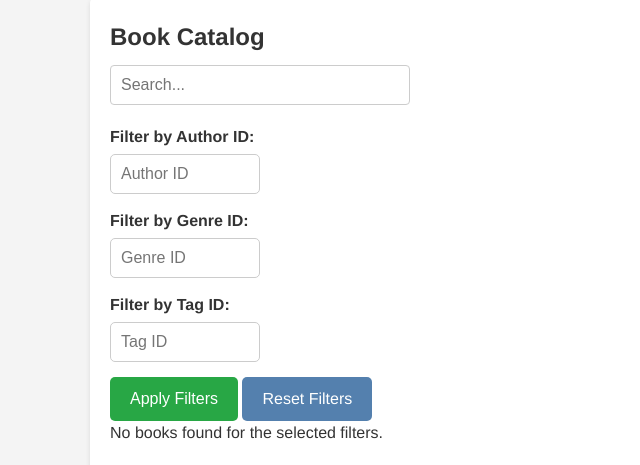
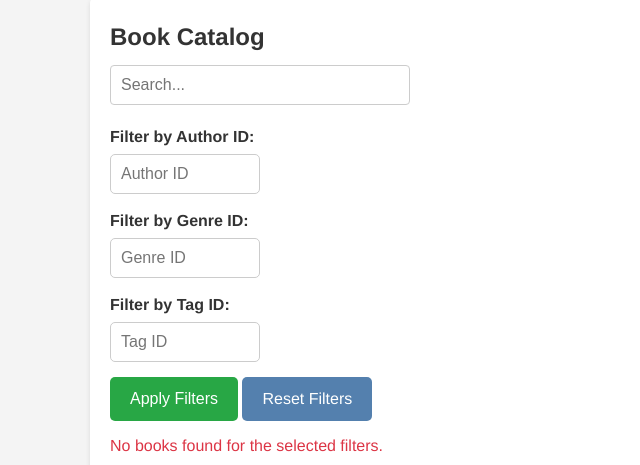
Before and after one commit to alkomij/Book-Collection-Using-PyMongo, a Flask app: page /catalog in a window 1280 px wide. Shown: the part 193-658 px from the top of the page, without its empty margins (0-640 px from the left). Run offline with Flask 3, Linux system fonts and the light colour scheme; data that the repository does not hold is empty.

Commit message:
HTML error message

```diff
--- a/static/css/style.css
+++ b/static/css/style.css
@@ -202,3 +202,8 @@ tr:nth-child(even) {
 .search-form button:hover {
     background-color: #23527c;
 }
+
+.error {
+    margin-top: 13px;
+    color: #dc3545;
+}
--- a/templates/catalog.html
+++ b/templates/catalog.html
@@ -61,7 +61,9 @@
                 </td>
             </tr>
             {% else %}
+            <div class="error">
                 <p>No books found for the selected filters.</p>
+            </div>
             {% endfor %}
         </table>
     </div>
```
